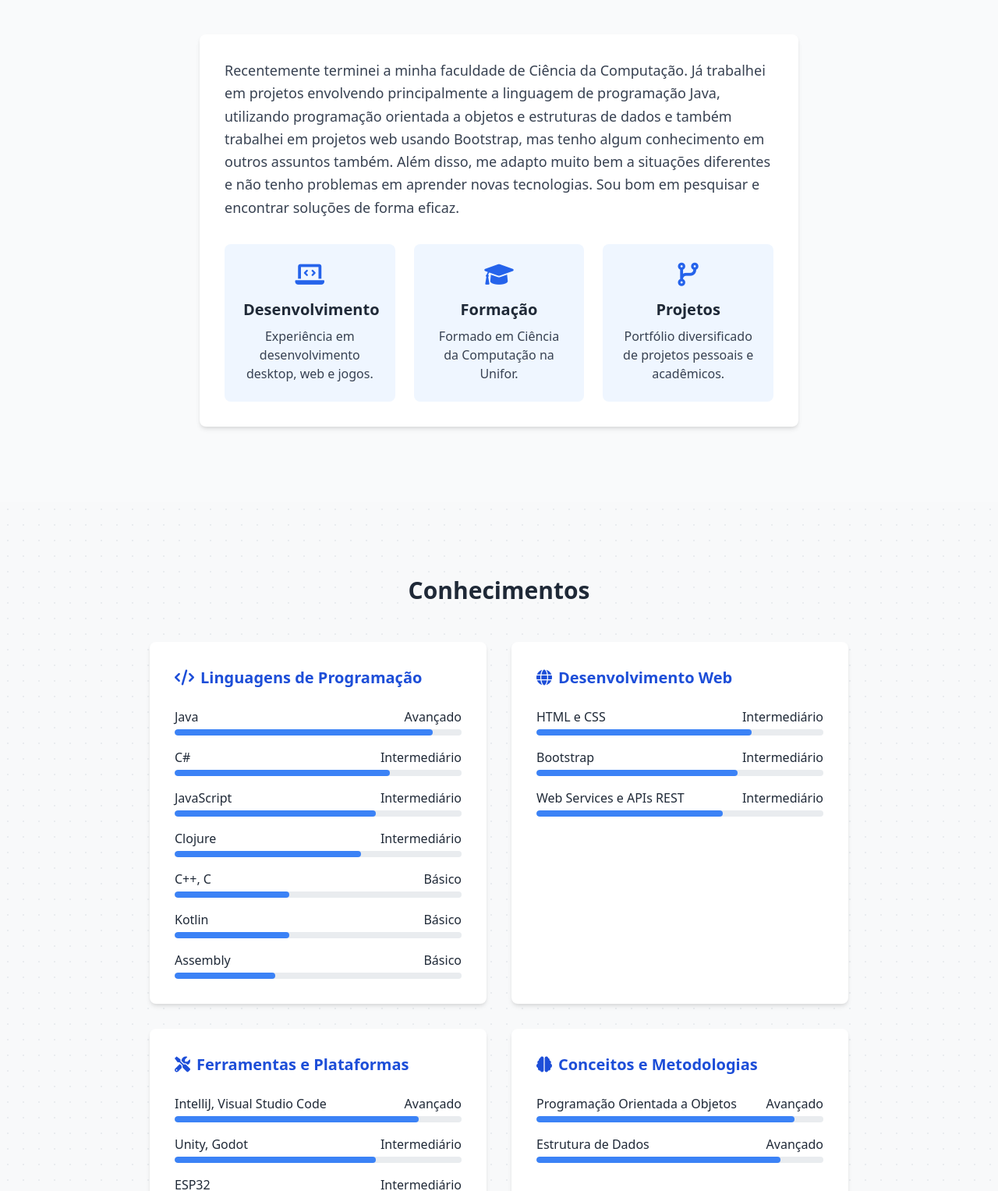
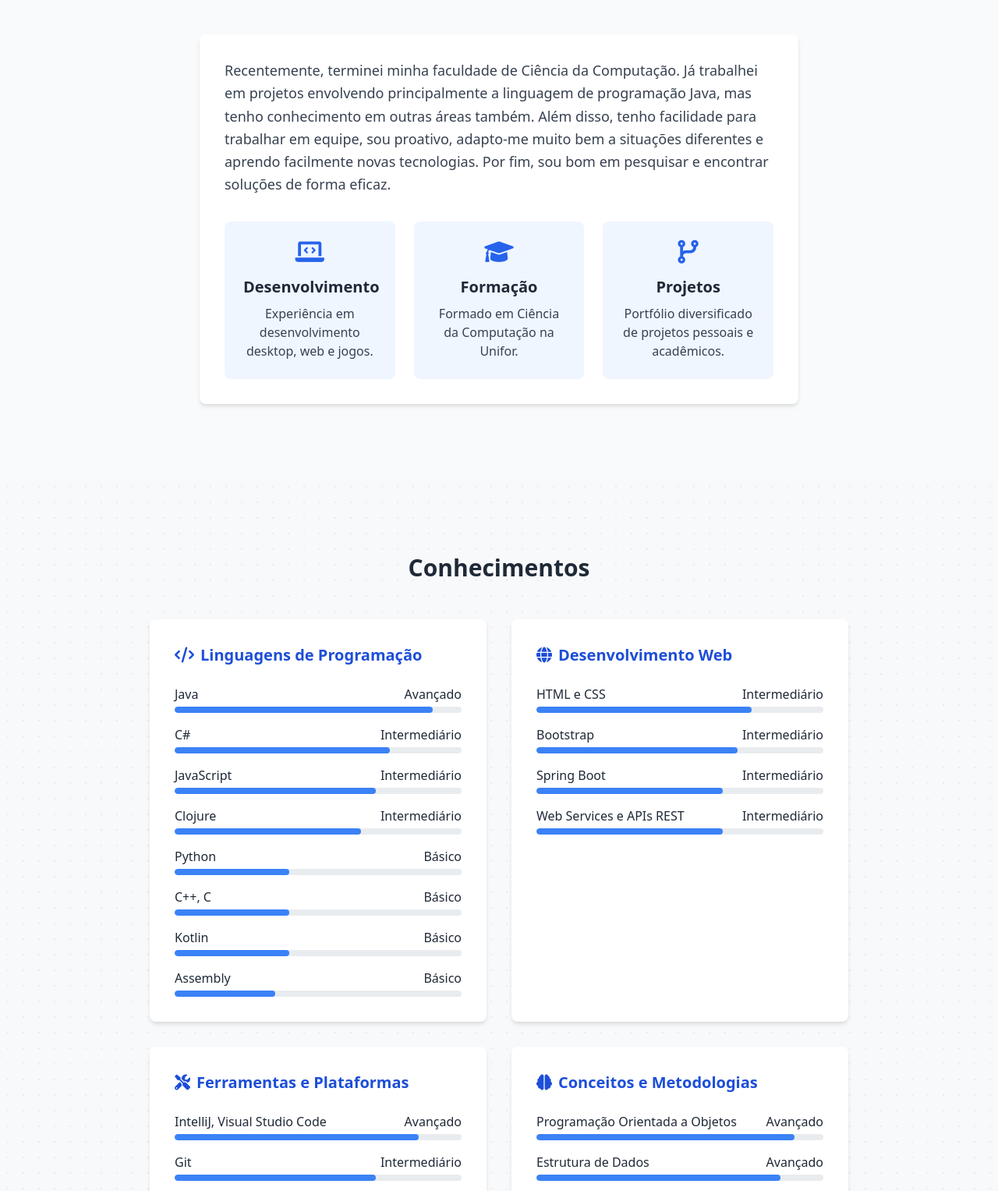
Before and after one commit to pedroaacf/Curriculo, a website: page index.html in a window 1280 px wide. Shown: the part 642-2169 px from the top of the page at 78% size. Drawn offline with nearby package versions, Linux system fonts and the light colour scheme.

Commit message:
Atualiza projetos e detalhes

```diff
--- a/index.html
+++ b/index.html
@@ -66,12 +66,11 @@
             <h2 class="text-3xl font-bold mb-12 text-center">Sobre Mim</h2>
             <div class="max-w-3xl mx-auto bg-white p-8 rounded-lg shadow-md">
                 <p class="text-lg leading-relaxed text-gray-700">
-                    Recentemente terminei a minha faculdade de Ciência da Computação.
+                    Recentemente, terminei minha faculdade de Ciência da Computação.
                     Já trabalhei em projetos envolvendo principalmente a linguagem de programação Java,
-                    utilizando programação orientada a objetos e estruturas de dados e também trabalhei
-                    em projetos web usando Bootstrap, mas tenho algum conhecimento em outros
-                    assuntos também. Além disso, me adapto muito bem a situações diferentes e não tenho problemas em aprender novas tecnologias.
-                    Sou bom em pesquisar e encontrar soluções de forma eficaz.
+                    mas tenho conhecimento em outras áreas também.
+                    Além disso, tenho facilidade para trabalhar em equipe, sou proativo, adapto-me muito bem a situações diferentes e aprendo facilmente novas tecnologias.
+                    Por fim, sou bom em pesquisar e encontrar soluções de forma eficaz.
                 </p>
                 <div class="mt-8 grid grid-cols-1 md:grid-cols-3 gap-6">
                     <div class="bg-blue-50 p-6 rounded-lg text-center">
@@ -142,6 +141,15 @@
                         </div>
                         <div>
                             <div class="flex justify-between mb-1">
+                                <span class="font-medium">Python</span>
+                                <span>Básico</span>
+                            </div>
+                            <div class="skill-level">
+                                <div style="width: 40%"></div>
+                            </div>
+                        </div>
+                        <div>
+                            <div class="flex justify-between mb-1">
                                 <span class="font-medium">C++, C</span>
                                 <span>Básico</span>
                             </div>
@@ -194,6 +202,15 @@
                         </div>
                         <div>
                             <div class="flex justify-between mb-1">
+                                <span class="font-medium">Spring Boot</span>
+                                <span>Intermediário</span>
+                            </div>
+                            <div class="skill-level">
+                                <div style="width: 65%"></div>
+                            </div>
+                        </div>
+                        <div>
+                            <div class="flex justify-between mb-1">
                                 <span class="font-medium">Web Services e APIs REST</span>
                                 <span>Intermediário</span>
                             </div>
@@ -215,6 +232,15 @@
                             </div>
                             <div class="skill-level">
                                 <div style="width: 85%"></div>
+                            </div>
+                        </div>
+                        <div>
+                            <div class="flex justify-between mb-1">
+                                <span class="font-medium">Git</span>
+                                <span>Intermediário</span>
+                            </div>
+                            <div class="skill-level">
+                                <div style="width: 70%"></div>
                             </div>
                         </div>
                         <div>
@@ -312,17 +338,17 @@
                 <!-- Projeto 2 -->
                 <div class="bg-white rounded-lg shadow-md overflow-hidden transition-all hover:shadow-lg">
                     <div class="h-48 bg-blue-100 flex items-center justify-center">
-                        <i class="fas fa-robot text-6xl text-blue-500"></i>
+                        <i class="fas fa-comments text-6xl text-blue-500"></i>
                     </div>
                     <div class="p-6">
-                        <h3 class="font-bold text-xl mb-2">Poupador</h3>
-                        <p class="text-gray-700 mb-4">Projeto de inteligência artificial em equipe para criar agentes inteligentes em um ambiente de competição e coleta de recursos.</p>
+                        <h3 class="font-bold text-xl mb-2">Chat Link</h3>
+                        <p class="text-gray-700 mb-4"> Protótipo de chat (somente mensagens) feito com Spring Boot, WebSocket (STOMP) e JPA/Postgres.</p>
                         <div class="flex flex-wrap gap-2 mb-4">
+                            <span class="bg-blue-100 text-blue-800 text-xs px-2 py-1 rounded">Spring Boot</span>
                             <span class="bg-blue-100 text-blue-800 text-xs px-2 py-1 rounded">Java</span>
-                            <span class="bg-blue-100 text-blue-800 text-xs px-2 py-1 rounded">IA</span>
-                            <span class="bg-blue-100 text-blue-800 text-xs px-2 py-1 rounded">Algoritmos</span>
+                            <span class="bg-blue-100 text-blue-800 text-xs px-2 py-1 rounded">Postgres</span>
                         </div>
-                        <a href="https://github.com/MarlonVR/poupador" target="_blank" class="text-blue-600 hover:underline flex items-center">
+                        <a href="https://github.com/pedroaacf/chat-link" target="_blank" class="text-blue-600 hover:underline flex items-center">
                             <i class="fab fa-github mr-2"></i> Ver no GitHub
                         </a>
                     </div>
```
